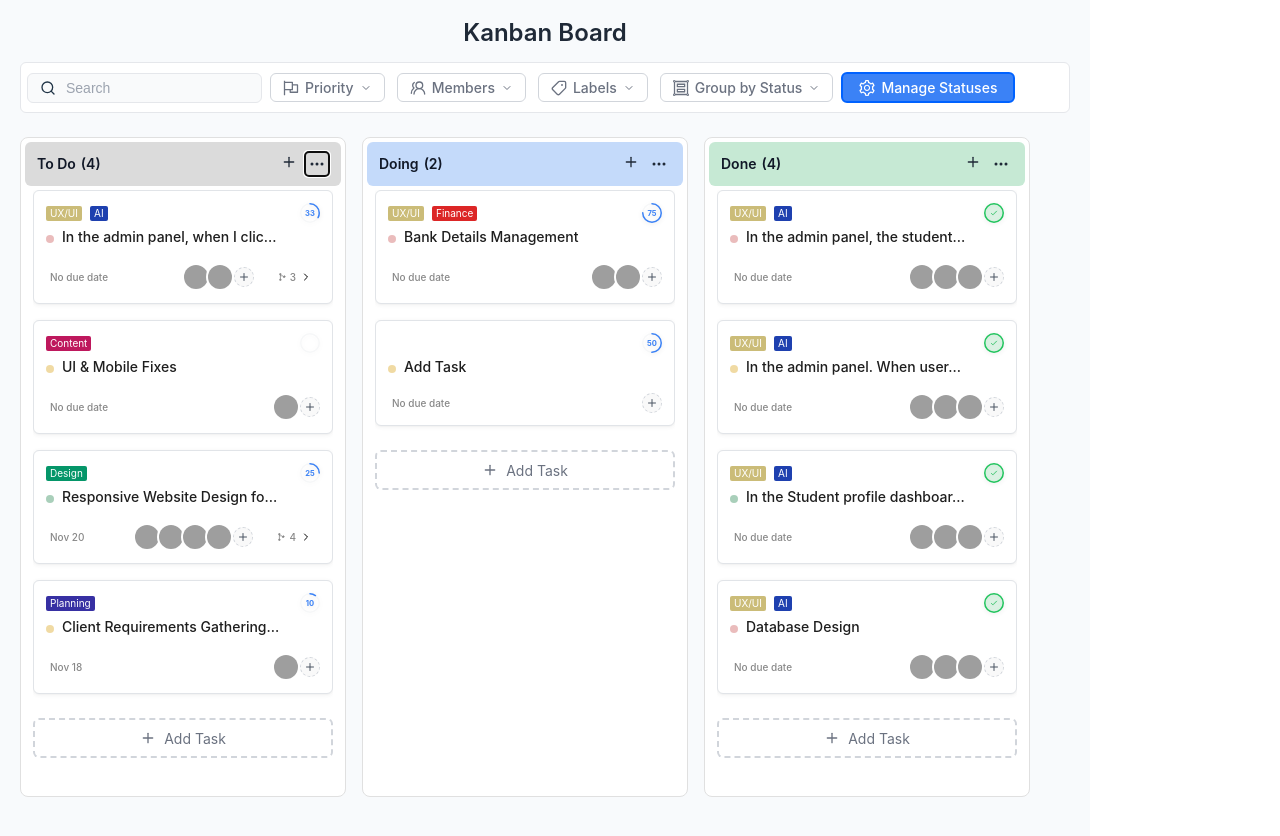
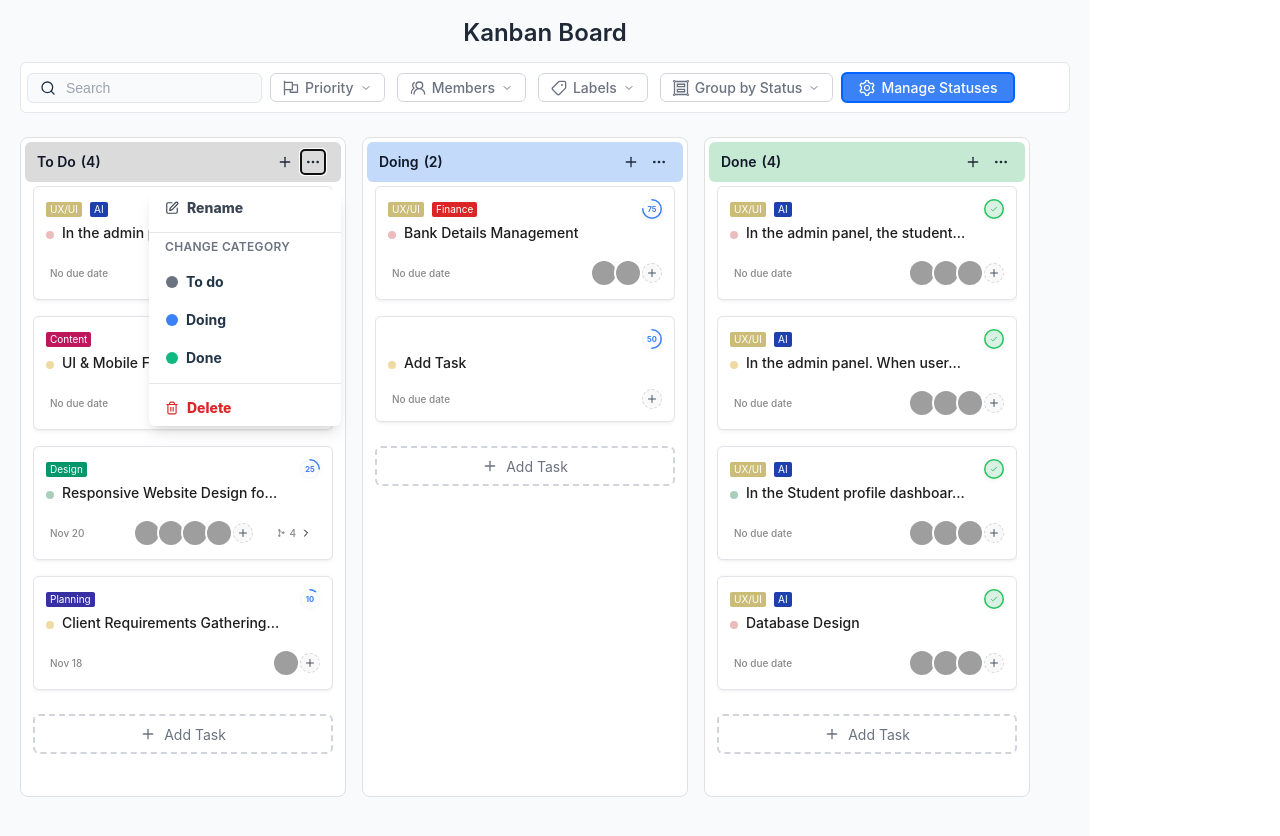
Before and after one commit to samadhii99/worklense_kanban_template, a React (Vite) app: page / in a window 1280 px wide. Both pictures are taken after a click on the button 317 px from the left and 164 px from the top of the page. Shown: the top 836 px of the page. Built offline with nearby package versions, Linux system fonts and the light colour scheme; grey boxes are pictures that could not be loaded.

Commit message:
kanban board

```diff
--- a/src/components/AssigneeSelector.jsx
+++ b/src/components/AssigneeSelector.jsx
@@ -1,7 +1,7 @@
 // components/AssigneeSelector.jsx
 import React, { useState, useRef, useEffect } from 'react';
 import { createPortal } from 'react-dom';
-import { Search, Plus } from 'lucide-react';
+import { Search, UserRoundPlus, Check } from 'lucide-react';
 import '../styles/AssigneeSelector.css';
 
 // Sample user data - you can replace this with your actual user data from initialData.js
@@ -181,7 +181,7 @@ const AssigneeSelector = ({
               >
                 <div className="assignee-user-info">
                   <div className={`assignee-checkbox ${isUserAssigned(user.id) ? 'checked' : ''}`}>
-                    {isUserAssigned(user.id) && <span className="checkbox-tick">✓</span>}
+  {isUserAssigned(user.id) && <Check size={12} className="checkbox-tick" />}
 </div>
                   <img
                     src={user.avatar}
@@ -203,12 +203,13 @@ const AssigneeSelector = ({
         </div>
 
         {/* Invite Member Button */}
+        {/* Invite Member Button */}
 <div className="assignee-selector-footer">
   <button
     className="invite-member-button"
     onClick={handleInviteMember}
   >
-            <Plus size={16} />
+    <UserRoundPlus size={13} />
     Invite member
   </button>
 </div>
--- a/src/components/KanbanColumn.jsx
+++ b/src/components/KanbanColumn.jsx
@@ -1,6 +1,6 @@
 // components/KanbanColumn.jsx
 import React, { useState } from 'react';
-import { Plus } from 'lucide-react';
+import { Plus, MoreHorizontal, SquarePen, Trash2 } from 'lucide-react';
 import {
   SortableContext,
   useSortable,
@@ -13,6 +13,7 @@ import '../styles/KanbanColumn.css';
 const KanbanColumn = ({ column, tasks, onAddTask }) => {
   const [showAddForm, setShowAddForm] = useState(false);
   const [newTaskTitle, setNewTaskTitle] = useState('');
+  const [showDropdown, setShowDropdown] = useState(false);
 
   const {
     attributes,
@@ -44,6 +45,21 @@ const KanbanColumn = ({ column, tasks, onAddTask }) => {
     }
   };
 
+  const handleColumnMenuClick = (e) => {
+    e.stopPropagation();
+    setShowDropdown(!showDropdown);
+  };
+
+  const handleDropdownClose = () => {
+    setShowDropdown(false);
+  };
+
+  const handleDropdownAction = (action) => {
+    console.log(`Column ${column.id} action:`, action);
+    // Add your action handlers here
+    setShowDropdown(false);
+  };
+
   return (
     <div ref={setNodeRef} style={style} className="kanban-column">
 
@@ -59,13 +75,52 @@ const KanbanColumn = ({ column, tasks, onAddTask }) => {
           >
             <Plus size={16} />
           </button>
-    <button className="column-menu-button">
-      <svg width="16" height="16" viewBox="0 0 16 16" fill="currentColor">
-        <circle cx="3" cy="8" r="1.5"/>
-        <circle cx="8" cy="8" r="1.5"/>
-        <circle cx="13" cy="8" r="1.5"/>
-      </svg>
+          <button
+            className="column-menu-button"
+            onClick={handleColumnMenuClick}
+          >
+            <MoreHorizontal size={16} />
           </button>
+
+          {showDropdown && (
+            <>
+              <div className="dropdown-overlay" onClick={handleDropdownClose} />
+              <div className="column-dropdown">
+                <button
+  className="dropdown-item"
+  onClick={() => handleDropdownAction('edit')}
+>
+  <SquarePen size={14} />
+  Rename
+</button>
+
+                <div className="dropdown-separator" />
+
+                <div className="dropdown-section">
+                  <div className="Change-Category">CHANGE CATEGORY</div>
+                  <button onClick={() => handleDropdownAction('move-todo')}>
+                    <span className='font-bold'>To do</span>
+                  </button>
+                  <button onClick={() => handleDropdownAction('move-doing')}>
+                    <span className='font-bold'>Doing</span>
+                  </button>
+                  <button onClick={() => handleDropdownAction('move-done')}>
+                    <span className='font-bold'>Done</span>
+                  </button>
+                </div>
+
+                <div className="dropdown-separator" />
+
+                <button
+                  className="dropdown-item danger"
+                  onClick={() => handleDropdownAction('delete')}
+                >
+                  <Trash2 size={14} />
+                  Delete
+                </button>
+              </div>
+            </>
+          )}
         </div>
       </div>
 
--- a/src/styles/AssigneeSelector.css
+++ b/src/styles/AssigneeSelector.css
@@ -155,8 +155,8 @@
 }
 
 .assignee-checkbox {
-  width: 16px;
-  height: 16px;
+  width: 12px;
+  height: 12px;
   border: 2px solid #d1d5db;
   border-radius: 4px;
   display: flex;
@@ -174,6 +174,7 @@
   font-size: 10px;
   font-weight: bold;
   line-height: 1;
+  stroke-width: 3;
 }
 
 .assignee-user-avatar {
--- a/src/styles/KanbanColumn.css
+++ b/src/styles/KanbanColumn.css
@@ -101,9 +101,174 @@
 }
 
 .column-menu-button:hover {
-  background: #f3f4f6;
-  color: #6b7280;
+  background: rgba(163, 163, 163, 0.41);
+  border-radius: 50%;
 }
+
+
+
+/* Add these new styles to your existing KanbanColumn.css file */
+
+/* Column header positioning for dropdown */
+.column-header {
+  position: relative; /* Add this to enable absolute positioning for dropdown */
+  /* Keep all your existing column-header styles */
+}
+
+/* Column menu button - add position relative */
+.column-menu-button {
+  position: relative;
+  /* Keep all your existing column-menu-button styles */
+}
+
+/* Updated dropdown styles to match the design */
+
+/* Dropdown Menu Styles */
+.column-dropdown {
+ font-family: -apple-system, BlinkMacSystemFont, 'Segoe UI', Roboto, 'Helvetica Neue', Arial, sans-serif;
+  transition: all .2s ease;
+  margin-top: 8px;
+  --tw-shadow: 0 10px 15px -3px rgb(0 0 0 / .1), 0 4px 6px -4px rgb(0 0 0 / .1);
+  --tw-shadow-colored: 0 10px 15px -3px var(--tw-shadow-color), 0 4px 6px -4px var(--tw-shadow-color);
+  box-shadow: var(--tw-ring-offset-shadow, 0 0 #0000),var(--tw-ring-shadow, 0 0 #0000),var(--tw-shadow);
+  --tw-bg-opacity: 1;
+  background-color: rgb(255 255 255 / var(--tw-bg-opacity, 1));
+  --tw-border-opacity: 1;
+  border-color: rgb(229 231 235 / var(--tw-border-opacity, 1));
+  border-width: 1px;
+  border-radius: .375rem;
+  width: 12rem;
+  z-index: 50;
+  top: 100%;
+  right: 0;
+  position: absolute;
+  box-sizing: border-box;
+}
+
+.dropdown-item {
+ background: none;
+  font-weight: 800;
+  color: #374151fa;
+  border: none;
+  transition: all .2s ease;
+  font-size: .875rem;
+  line-height: 1.25rem;
+  text-align: left;
+  padding-top: .5rem;
+  padding-bottom: .5rem;
+  padding-left: 1rem;
+  padding-right: 1rem;
+  gap: .5rem;
+  align-items: center;
+  width: 100%;
+  display: flex;
+  box-sizing: border-box;
+  cursor: pointer;
+  font-family: -apple-system, BlinkMacSystemFont, 'Segoe UI', Roboto, 'Helvetica Neue', Arial, sans-serif;
+}
+
+.dropdown-item:hover {
+  background-color: #f9fafb;
+}
+
+.dropdown-item.danger {
+  color: #dc2626;
+}
+
+.dropdown-item.danger:hover {
+  background-color: #fef2f2;
+}
+
+.dropdown-separator {
+  height: 1px;
+  background-color: #e5e7eb;
+  margin: 6px 0;
+}
+
+.dropdown-section {
+  padding: 0px 0;
+}
+
+.Change-Category {
+  transition: all .2s ease;
+  --tw-text-opacity: 1;
+  color: rgb(107 114 128 / var(--tw-text-opacity, 1));
+  letter-spacing: .025em;
+  text-transform: uppercase;
+ font-weight: 600;
+  font-size: .75rem;
+  line-height: 1rem;
+  padding-bottom: .5rem;
+  padding-left: 1rem;
+  padding-right: 1rem;
+  font-family: -apple-system,BlinkMacSystemFont,Inter,Roboto,Helvetica Neue,Arial,Noto Sans,sans-serif,"Apple Color Emoji","Segoe UI Emoji",Segoe UI Symbol,"Noto Color Emoji" !important;
+  margin: 0;
+}
+
+/* Style the category buttons */
+.dropdown-section button {
+  font-feature-settings: inherit;
+  font-variation-settings: inherit;
+  font-size: 100%;
+  font-weight: inherit;
+  line-height: inherit;
+  letter-spacing: inherit;
+  color: inherit;
+  margin: 0;
+  padding: 0;
+  font-family: -apple-system,BlinkMacSystemFont,Inter,Roboto,Helvetica Neue,Arial,Noto Sans,sans-serif,"Apple Color Emoji","Segoe UI Emoji",Segoe UI Symbol,"Noto Color Emoji" !important;
+  transition: all .2s ease;
+  font-size: .875rem;
+  line-height: 1.25rem;
+  text-align: left;
+  padding-top: .5rem;
+  padding-bottom: .5rem;
+  padding-left: 1rem;
+  padding-right: 1rem;
+  gap: .5rem;
+  align-items: center;
+  width: 100%;
+  display: flex;
+  box-sizing: border-box;
+  cursor: pointer;
+  -webkit-appearance: button;
+  background-color: transparent;
+  background-image: none;
+  text-transform: none;
+}
+
+.dropdown-section button:hover {
+  background-color: #f9fafb;
+}
+
+/* Add colored dots for categories */
+.dropdown-section button:before {
+  content: '';
+  width: 12px;
+  height: 12px;
+  border-radius: 50%;
+  flex-shrink: 0;
+}
+
+.dropdown-section button:nth-child(2):before {
+  background-color: #6b7280; /* To do - gray */
+}
+
+.dropdown-section button:nth-child(3):before {
+  background-color: #3b82f6; /* Doing - blue */
+}
+
+.dropdown-section button:nth-child(4):before {
+  background-color: #10b981; /* Done - green */
+}
+
+.font-bold {
+  transition: all .2s ease;
+  font-weight: 700;
+  font-family: -apple-system,BlinkMacSystemFont,Inter,Roboto,Helvetica Neue,Arial,Noto Sans,sans-serif,"Apple Color Emoji","Segoe UI Emoji",Segoe UI Symbol,"Noto Color Emoji" !important;
+}
+
+
 
 .column-count {
  --tw-text-opacity: 1;
@@ -121,11 +286,16 @@
   padding: 4px;
   border-radius: 4px;
   transition: all 0.2s ease;
+  width: 24px;    /* Add fixed width */
+  height: 24px;   /* Add fixed height */
+  display: flex;  /* Center the icon/content */
+  align-items: center;
+  justify-content: center;
 }
 
 .add-task-button:hover {
-  background: #f3f4f6;
-  color: #6b7280;
+  background: rgba(169, 169, 169, 0.41);
+  border-radius: 50%;
 }
 
 .column-tasks {
--- a/src/styles/SubTask.css
+++ b/src/styles/SubTask.css
@@ -4,20 +4,23 @@
 }
 
 .subtasks-list {
-  margin-bottom: 12px;
-  display: flex;
-  flex-direction: column;
-  gap: 10px;
+  transition: all .2s ease;
+  padding-top: .5rem;
+  border-top-width: 1px;
+  margin-top: 0.5rem;
+  --tw-border-opacity: 1;
+  border-color: rgb(243 244 246 / var(--tw-border-opacity, 1));
 }
 
 .subtask-item {
+  font-size: 13px;
+  transition: all .2s ease;
+  padding-left: .5rem;
+  padding-right: .5rem;
+  border-radius: .25rem;
+  gap: .5rem;
+  align-items: center;
   display: flex;
-  align-items: center;
-  gap: 8px;
-  font-size: 13px;
-  padding: 2px 0;
-  position: relative;
-  group: hover;
 }
 
 /* Medium Priority Dot for Subtasks */
@@ -62,11 +65,15 @@
 }
 
 .subtask-title {
-  flex: 1;
-  color: #374151;
-  line-height: 1.4;
-  word-break: break-word;
-  transition: all 0.2s ease;
+  font-size: .75rem;
+  line-height: 1rem;
+  overflow: hidden;
+  text-overflow: ellipsis;
+  white-space: nowrap;
+  flex: 1 1 0%;
+  transition: all .2s ease;
+  --tw-text-opacity: 1;
+  color: rgb(31 41 55 / var(--tw-text-opacity, 1));
 }
 
 .subtask-title.completed {
@@ -142,6 +149,14 @@
   border-radius: 4px;
   cursor: pointer;
   transition: all 0.2s ease;
+}
+
+.subtasks-border-top {
+ margin-top: 5px;
+  border-top: 1px solid;
+    border-top-color: currentcolor;
+  --tw-border-opacity: 1;
+  border-color: rgb(243 244 246 / var(--tw-border-opacity, 1));
 }
 
 .subtask-form-btn.save {
@@ -228,6 +243,11 @@
   color: #337cf1;
 }
 
+.add-assignee-btn-subta:active {
+  background: #cddbf7;
+  color: #337cf1;
+}
+
 /* Dark mode support */
 @media (prefers-color-scheme: dark) {
   .subtask-title {
@@ -285,6 +305,11 @@
     border-color: #4b5563;
     color: #60a5fa;
   }
+
+  .add-assignee-btn-subtask:active {
+  background: #cddbf7;
+  color: #337cf1;
+}
 }
 
 /* Responsive adjustments */
--- a/src/styles/TaskCard.css
+++ b/src/styles/TaskCard.css
@@ -152,9 +152,9 @@
 }
 
 .subtasks-list {
-  margin: 12px 0;
+  margin: 0px 0;
   padding: 12px;
-  background: #f8fafc;
+
   border-radius: 6px;
   display: flex;
   flex-direction: column;
```
Also changed, not shown: src/components/SubTask.jsx (+96 -27 lines). Lines whose indentation alone changed are shown as unchanged.
